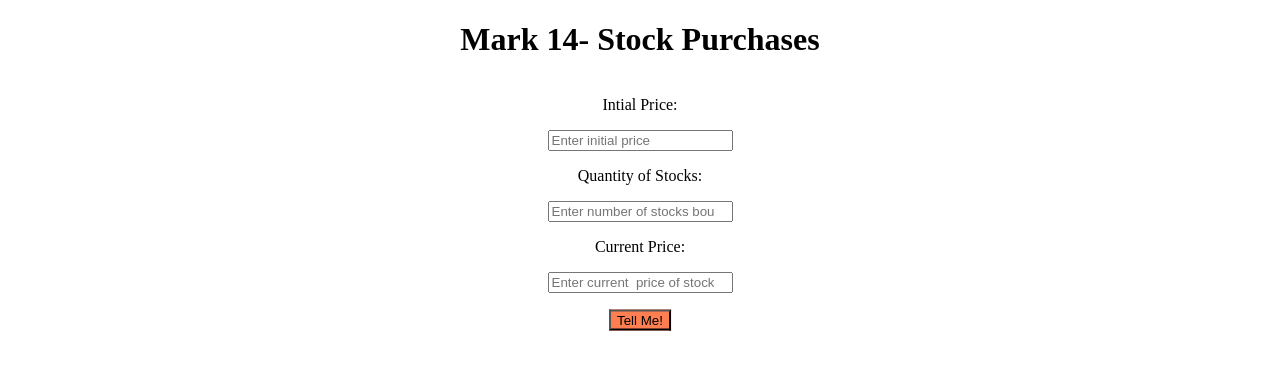
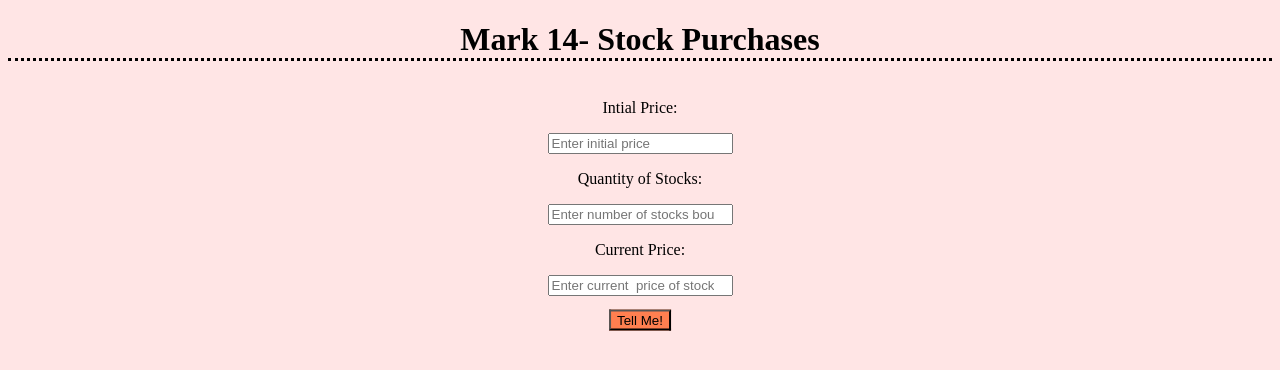
Before and after one commit to SereneAbraham2705/stock-purchases, a plain HTML site: page index.html in a window 1280 px wide. Drawn offline with Linux system fonts and the light colour scheme.

Commit message:
css added

```diff
--- a/index.html
+++ b/index.html
@@ -8,7 +8,7 @@
     <title>Mark 14</title>
 </head>
 <body>
-    <h1>Mark 14- Stock Purchases</h1>
+    <h1 id="heading">Mark 14- Stock Purchases</h1>
     <label>Intial Price: </label>
     <input id="initial-price" type="number" placeholder="Enter initial price"/>
     <label>Quantity of Stocks: </label>
--- a/style.css
+++ b/style.css
@@ -1,5 +1,6 @@
 body{
     text-align:center;
+    background-color: rgb(255,0,0,0.1);
 }
 label{
     display:block;
@@ -15,3 +16,6 @@ label{
 #outputbox{
     padding-top: 1rem;
 }
+#heading{
+    border-bottom:3px dotted black;
+}
```
